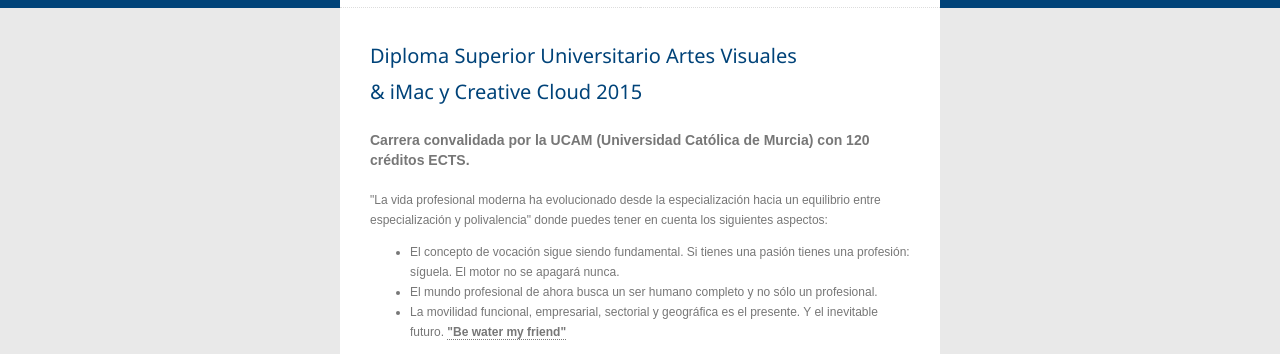
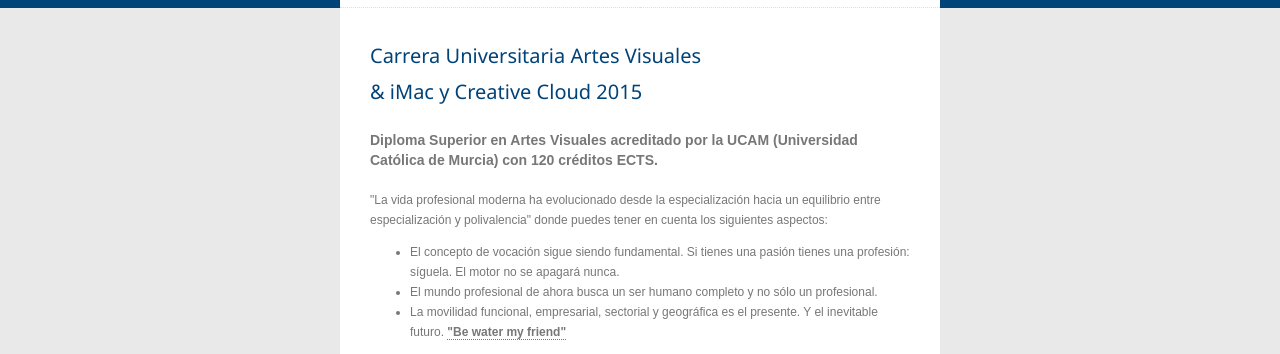
Before and after one commit to artes-visuales/emailing.artesvisuales.com, a plain HTML site: page ucam-cav-imac.html in a window 1280 px wide. Shown: the part 726-1080 px from the top of the page. Drawn offline with Linux system fonts and the light colour scheme.

Commit message:
Actualizo imágenes

```diff
--- a/ucam-cav-imac.html
+++ b/ucam-cav-imac.html
@@ -195,13 +195,13 @@
                 </tr>
                 <tr>
                     <td class="title" style="padding-top:25px; padding-right:30px; padding-bottom:20px; padding-left:30px; font-family:'Segoe UI', 'Helvetica Neue', Helvetica, Arial, sans-serif; font-size:20px; line-height:36px; color:#004379; font-weight:300;">
-                        Diploma Superior Universitario Artes Visuales
+                        Carrera Universitaria Artes Visuales
                         <br> & iMac y Creative Cloud 2015
                     </td>
                 </tr>
                 <tr>
                     <td style="padding-left:30px; padding-right:30px; padding-bottom:32px; font-family:Arial, Helvetica, sans-serif; font-size:12px; line-height:15pt; color:#777777;">
-                        <strong> <span style="font-size:14px;" >Carrera convalidada por la UCAM (Universidad Católica de Murcia) con 120 créditos ECTS.</span></strong>
+                        <strong> <span style="font-size:14px;" >Diploma Superior en Artes Visuales acreditado por la UCAM (Universidad Católica de Murcia) con 120 créditos ECTS.</span></strong>
                         <br/><br/>
                         "La vida profesional moderna ha evolucionado desde la especialización hacia un equilibrio entre especialización y polivalencia" donde puedes tener en cuenta los siguientes aspectos:<br />
                         <ul>
```
Also changed, not shown: images/ucam-alumna-macbook.jpg (added), images/ucam-alumno.jpg (added).
